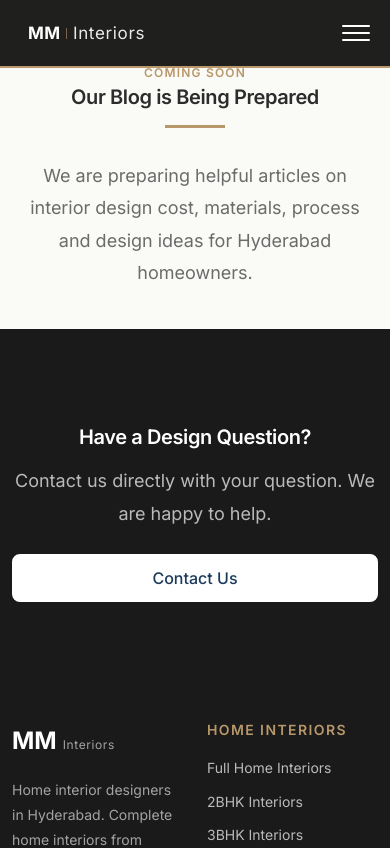
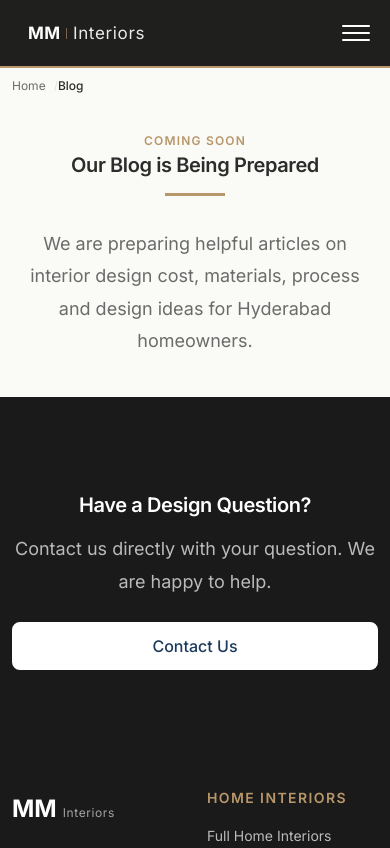
Before and after one commit to ChanduInjumalla/mm-interiors-website, a React (Vite) app: page /blog in a window 390 px wide. Shown: the top 848 px of the page. Built offline with nearby package versions, Linux system fonts and the light colour scheme.

Commit message:
fix(layout): start all inner pages cleanly below fixed navbar and eliminate header overlap

```diff
--- a/src/App.jsx
+++ b/src/App.jsx
@@ -128,12 +128,15 @@ function PageLoader() {
  * AppLayout — Global shell with Header, Footer, MobileBottomBar
  */
 function AppLayout() {
+  const location = useLocation();
+  const isHomePage = location.pathname === '/';
+
   return (
     <>
       <ScrollToTop />
       <PageTracker />
       <Header />
-      <main id="main-content">
+      <main id="main-content" className={isHomePage ? 'main--home' : 'main--inner'}>
         <ErrorBoundary>
           <Suspense fallback={<PageLoader />}>
             <Routes>
--- a/src/styles/global.css
+++ b/src/styles/global.css
@@ -122,7 +122,7 @@
   --z-mobile-bar: 500;
 
   /* Header */
-  --header-height: 64px;
+  --header-height: 68px;
   --mobile-bar-height: 60px;
 }
 
@@ -152,10 +152,22 @@ body {
   -webkit-font-smoothing: antialiased;
   -moz-osx-font-smoothing: grayscale;
   overflow-x: hidden;
+  padding-bottom: 0;
 }
 
-body {
-  padding-bottom: 0;
+/* Page Shell — Inner pages start after fixed navigation bar */
+.main--home {
+  padding-top: 0;
+}
+
+.main--inner {
+  padding-top: var(--header-height, 68px);
+}
+
+.main--inner div[style*="marginTop: 'var(--header-height)'"],
+.main--inner div[style*="margin-top: var(--header-height)"],
+.main--inner div[style*="margin-top:var(--header-height)"] {
+  margin-top: 0 !important;
 }
 
 img, video {
--- a/src/styles/mobile-responsive.css
+++ b/src/styles/mobile-responsive.css
@@ -33,6 +33,15 @@
   /* --- Before/After grid fix for tablets --- */
   div[style*="minmax(360px"] {
     grid-template-columns: 1fr !important;
+  }
+
+  /* Inner pages start cleanly below fixed navigation bar */
+  .main--inner {
+    padding-top: var(--header-height, 68px) !important;
+  }
+
+  .main--home {
+    padding-top: 0 !important;
   }
 }
 
@@ -85,6 +94,15 @@
     display: grid !important;
     grid-template-columns: repeat(2, 1fr) !important;
     gap: 0.75rem !important;
+  }
+
+  /* Inner pages start cleanly below fixed navigation bar */
+  .main--inner {
+    padding-top: var(--header-height, 68px) !important;
+  }
+
+  .main--home {
+    padding-top: 0 !important;
   }
 
   /* ========================
```
